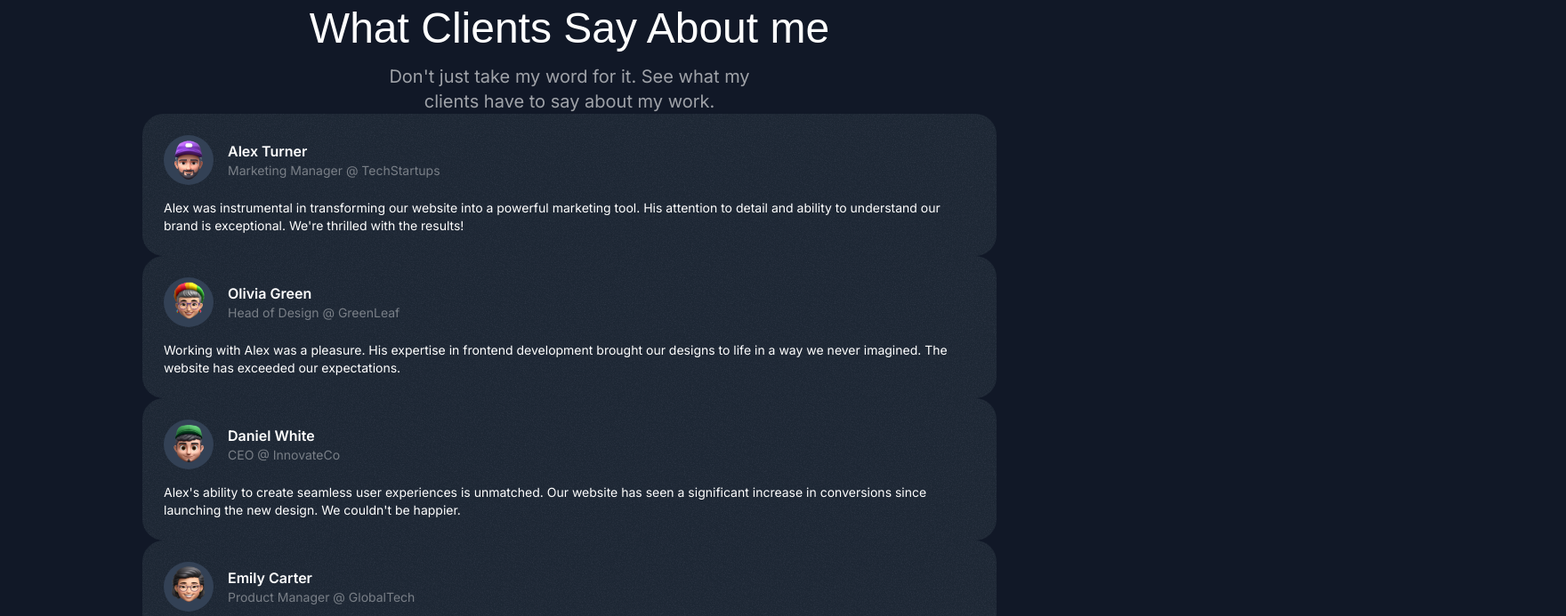
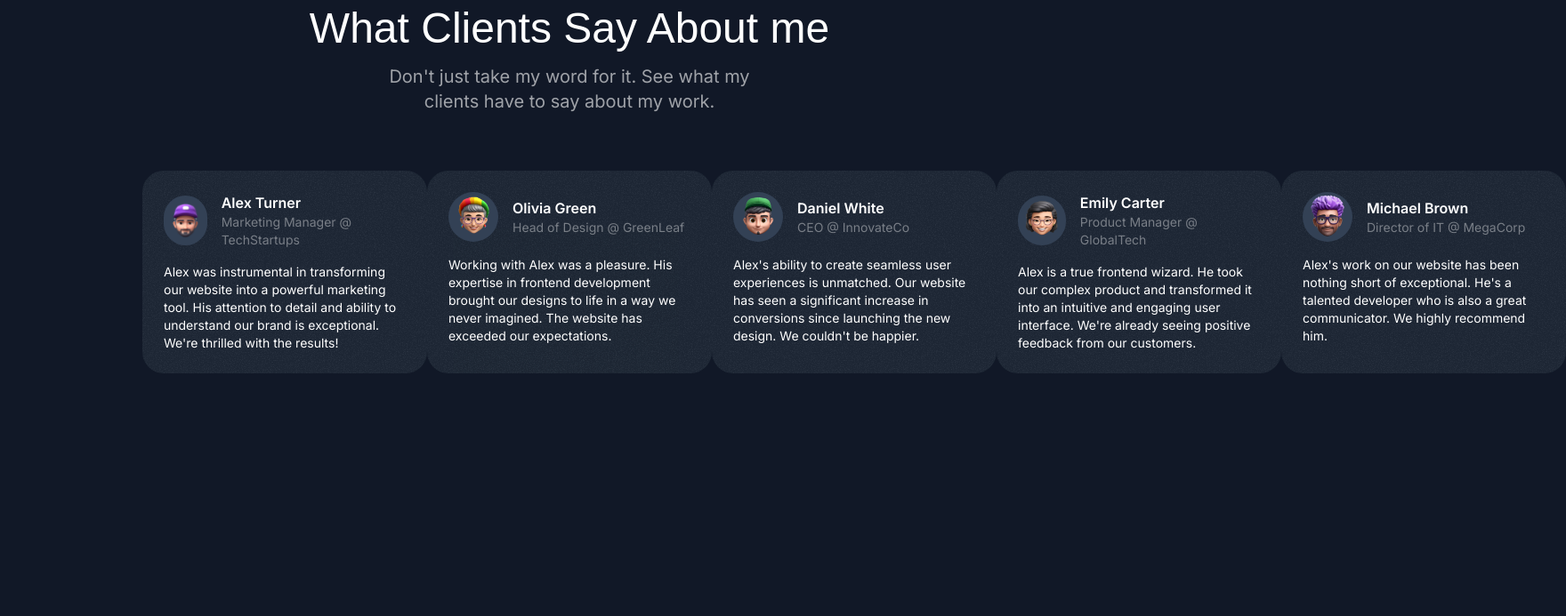
Before and after one commit to andrMaulana/single-page-portfolio, a Next.js app: page / in a window 1280 px wide. Shown: the part 3300-3993 px from the top of the page at 89% size, 1760 px wide, since content can reach past the window. After the commit the page ends 3784 px from the top, so only its background shows below. Built offline with nearby package versions, Linux system fonts and the light colour scheme; a web font is replaced by a local one.

Commit message:
Style: styling card testimonials

```diff
--- a/src/sections/Testimonials.tsx
+++ b/src/sections/Testimonials.tsx
@@ -47,9 +47,10 @@ export const TestimonialsSection = () => {
       <div className="container">
     <SectionHeader eyebrow="happy Clients" title="What Clients Say About me" description="Don't just take my word for it. See what my clients have to say about my work.
 "/>
-    <div>
+    <div className="mt-16 flex">
+      <div className="flex flex-none">
       {testimonials.map(testimonial => (
-     <Card key={testimonial.name}>
+     <Card key={testimonial.name} className="max-w-xs">
           <div className="flex gap-4 items-center">
           <div className="size-14 bg-slate-700 inline-flex items-center justify-center rounded-full ">
             <Image src={testimonial.avatar} alt={testimonial.name} className="max-h-full" />
@@ -62,6 +63,7 @@ export const TestimonialsSection = () => {
           <p className="mt-4 text-sm">{testimonial.text}</p>
         </Card>
       ))}
+      </div>
     </div>
     </div>
   </div>
```
